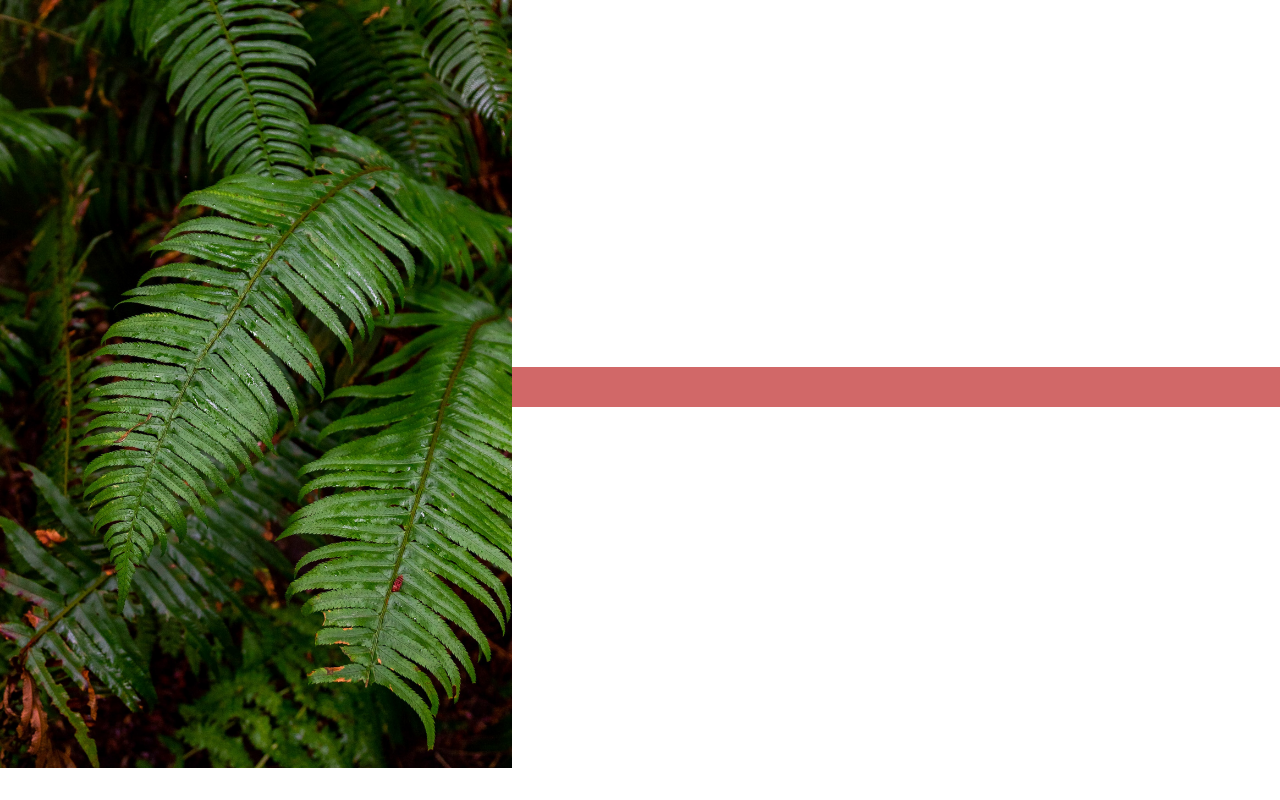
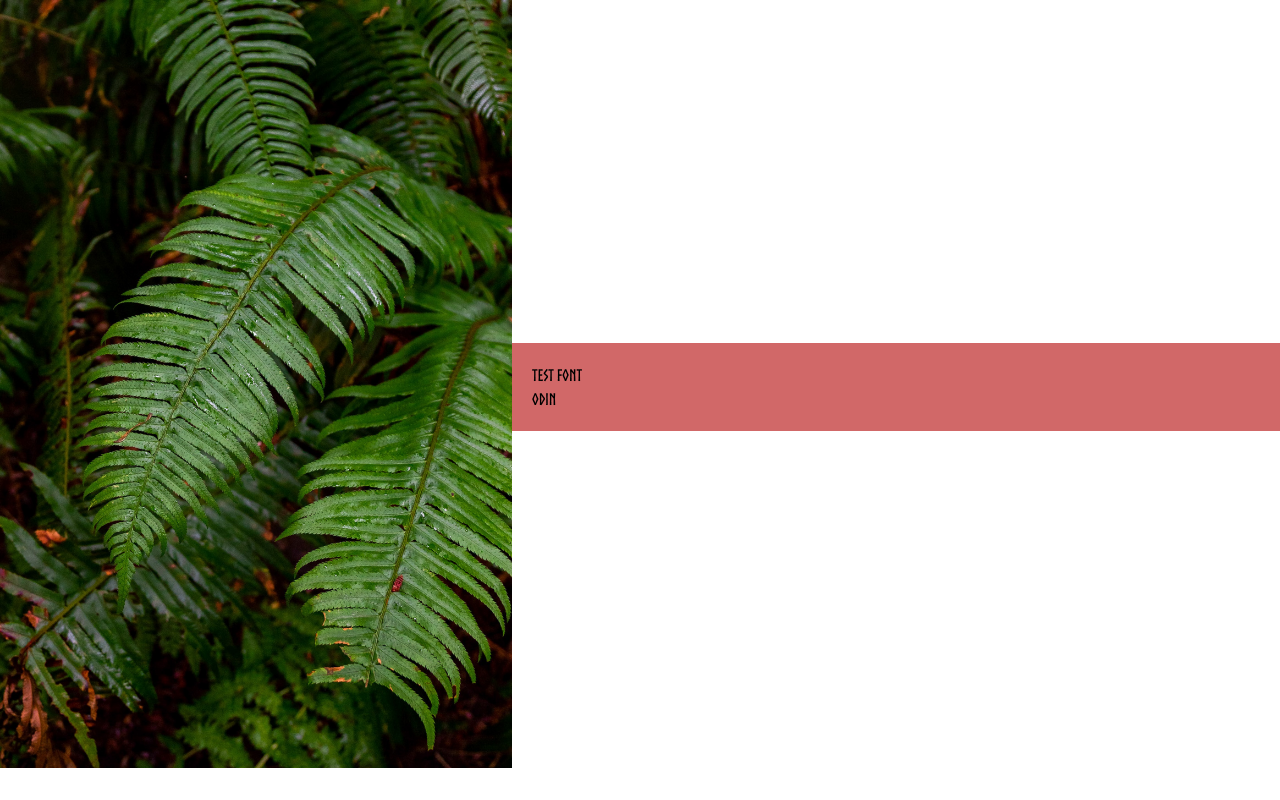
Before and after one commit to ksh009/top-signup-form, a plain HTML site: page index.html in a window 1280 px wide. Drawn offline with Linux system fonts and the light colour scheme.

Commit message:
Include logo font

```diff
--- a/index.html
+++ b/index.html
@@ -15,6 +15,8 @@
         <div class="signup-form-container">
           <form>
             <!-- Add form here -->
+            TEST FONT
+            <h1>ODIN</h1>
           </form>
         </div>
       </div>
--- a/style.css
+++ b/style.css
@@ -1,3 +1,9 @@
+/* Set fonts */
+@font-face {
+	font-family: 'Norse Bold';
+	src: url('./assets/fonts/Norse-Bold.otf') format('opentype');
+}
+
 /* Reset default */
 * {
 	margin: 0;
@@ -19,6 +25,7 @@ body {
 	font-size: 1.6rem;
 	line-height: 1.5;
 	overflow-y: hidden;
+	font-family: 'Norse Bold', sans-serif;
 }
 
 :root {
```
Also changed, not shown: assets/fonts/Norse-Bold.otf (added).
